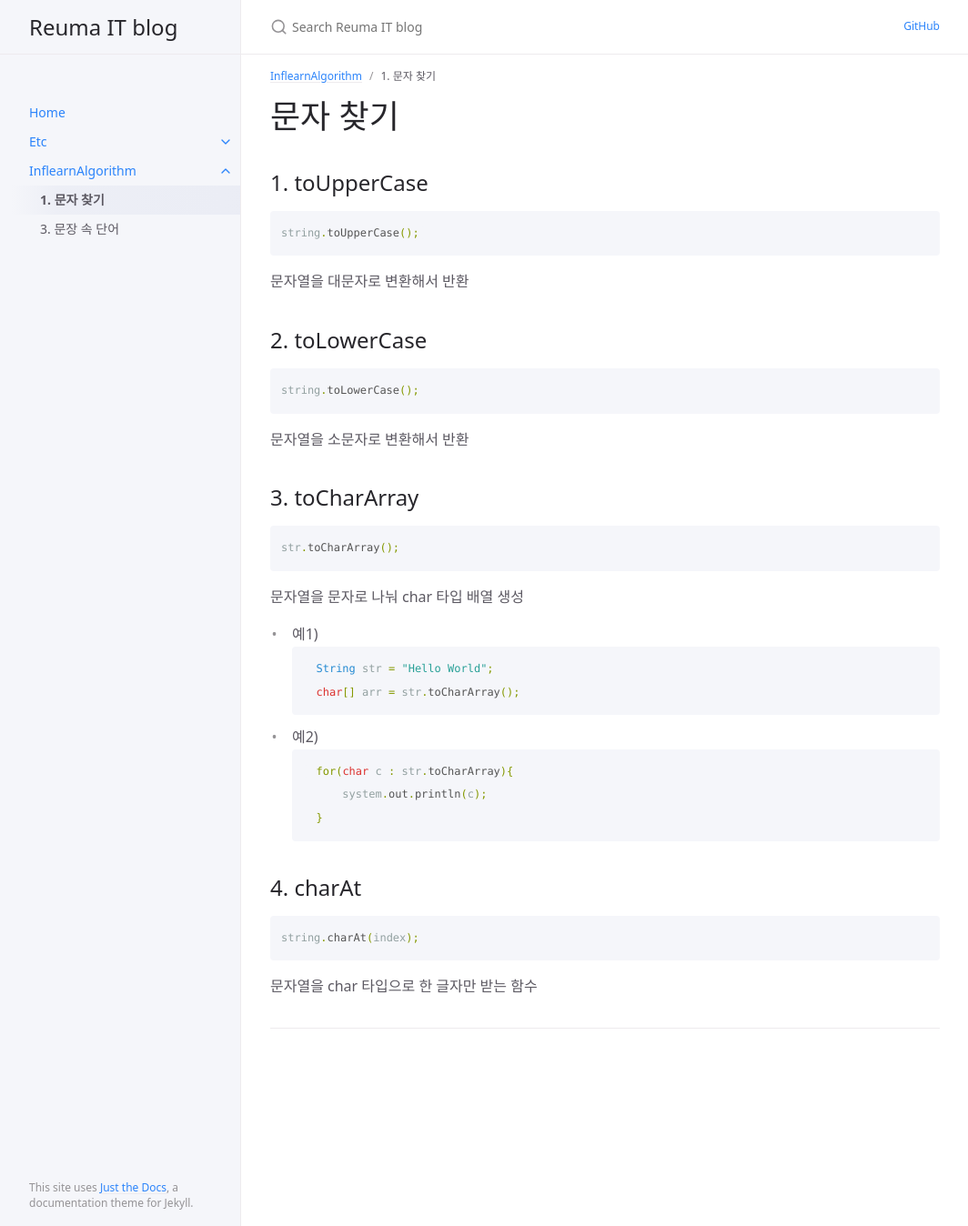
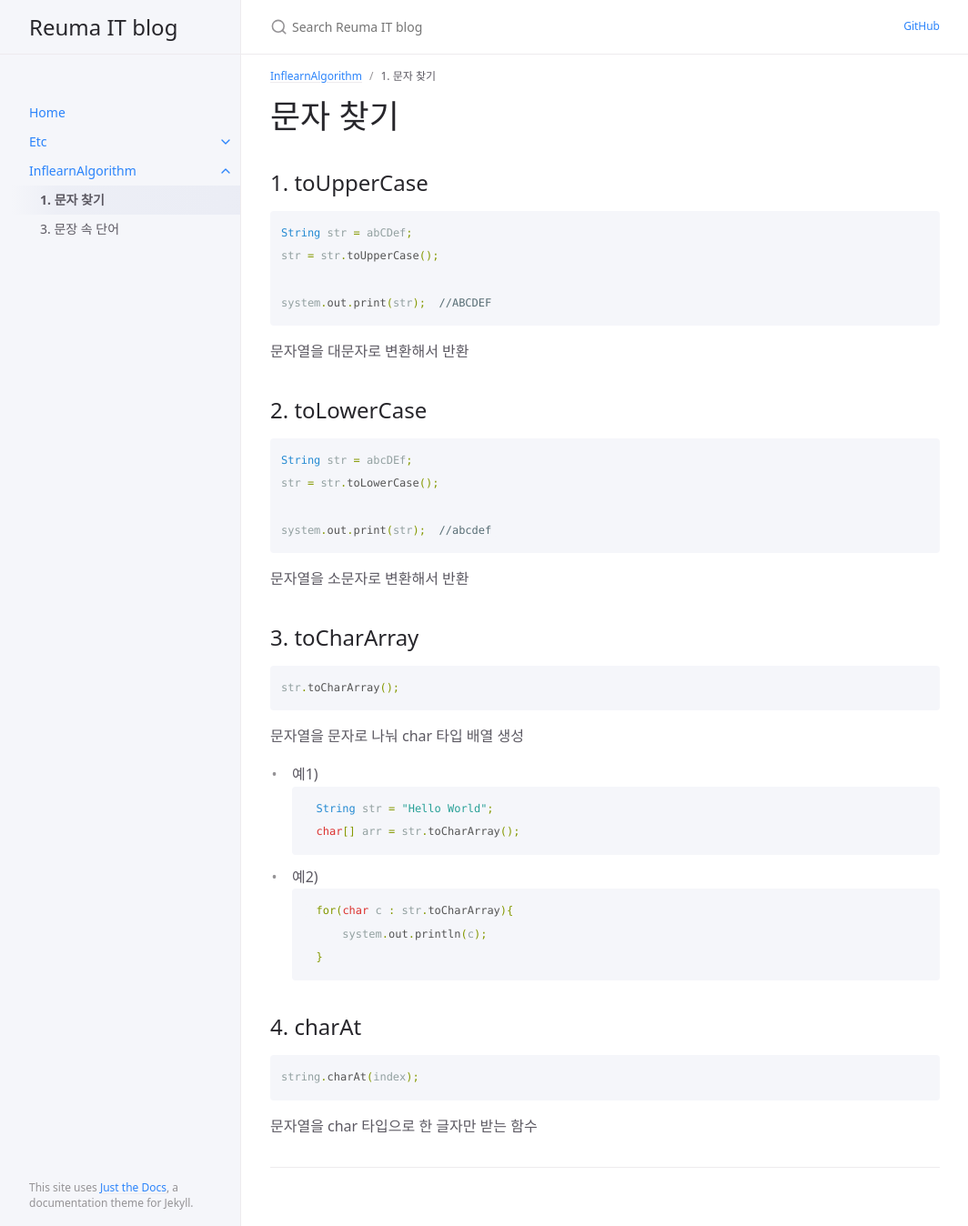
Before and after one commit to AReuma/AReuma.github.io, a Jekyll site: the page built from docs/InflearnAlgorithm/Section1_1.md, in a window 1280 px wide and 1348 px high. Shown: the whole window at 91% size, without its empty margins (107-1171 px from the left). Built offline with Jekyll 4.4.1, drawn with Linux system fonts in a browser that asks for light colours.

Commit message:
문자 찾기 정리

````diff
--- a/docs/InflearnAlgorithm/Section1_1.md
+++ b/docs/InflearnAlgorithm/Section1_1.md
@@ -10,14 +10,20 @@ parent: InflearnAlgorithm
 ## 1. toUpperCase
 
 ``` java
-string.toUpperCase();
+String str = abCDef;
+str = str.toUpperCase();
+
+system.out.print(str);  //ABCDEF
 ```
 
   문자열을 대문자로 변환해서 반환
 
 ## 2. toLowerCase
 ``` java
-string.toLowerCase();
+String str = abcDEf;
+str = str.toLowerCase();
+
+system.out.print(str);  //abcdef
 ```
 
 문자열을 소문자로 변환해서 반환
````
